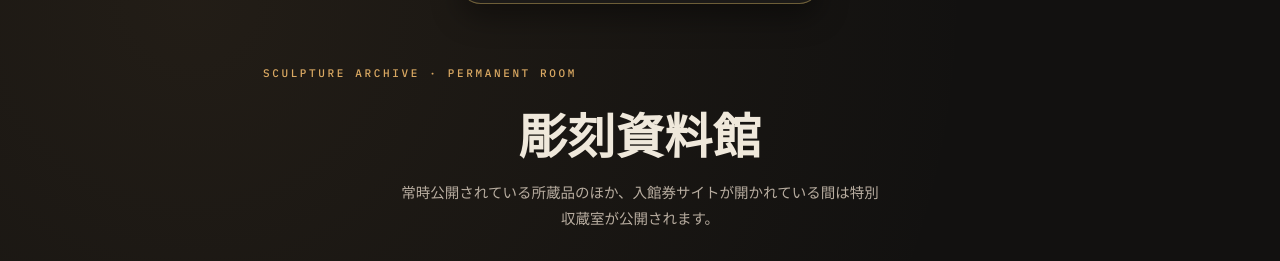
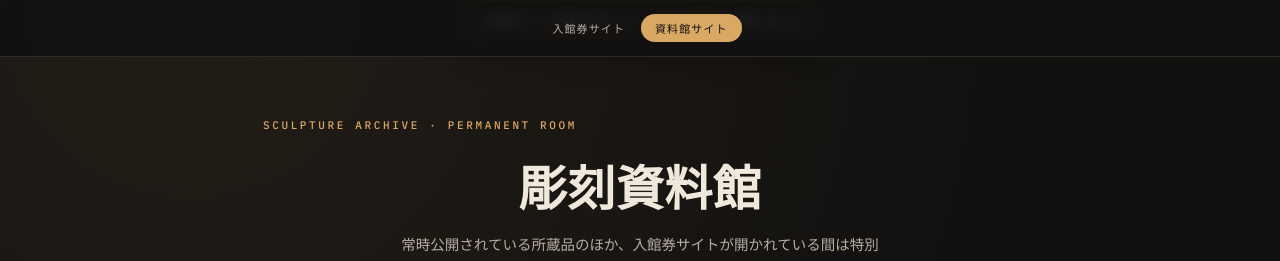
Before and after one commit to a12405016/chokokokoku, a plain HTML site: page gallery.html in a window 1280 px wide. Shown: the top 261 px of the page. Drawn offline with nearby package versions, Linux system fonts and the light colour scheme.

Commit message:
Add files via upload

```diff
--- a/gallery.html
+++ b/gallery.html
@@ -35,6 +35,44 @@
     font-family:'Inter', sans-serif;
     -webkit-font-smoothing:antialiased;
     padding:clamp(28px, 6vw, 64px) 20px 100px;
+    padding-top:calc(clamp(28px, 6vw, 64px) + 52px);
+  }
+
+  /* ---- サイト間ナビ ---- */
+  .site-nav{
+    position:fixed;
+    top:0; left:0; right:0;
+    display:flex;
+    justify-content:center;
+    gap:2px;
+    padding:14px 20px;
+    background:rgba(18,17,16,0.85);
+    backdrop-filter:blur(6px);
+    border-bottom:1px solid var(--line);
+    z-index:20;
+  }
+
+  .site-nav a{
+    font-family:'IBM Plex Mono', monospace;
+    font-size:11px;
+    letter-spacing:0.1em;
+    text-decoration:none;
+    color:var(--marble-dim);
+    padding:6px 14px;
+    border-radius:20px;
+    transition:color 0.2s ease, background 0.2s ease;
+  }
+
+  .site-nav a:hover{ color:var(--marble); }
+
+  .site-nav a[aria-current="page"]{
+    color:var(--stone-950);
+    background:var(--bronze-bright);
+  }
+
+  .site-nav a:focus-visible{
+    outline:2px solid var(--patina);
+    outline-offset:3px;
   }
 
   header{
@@ -229,9 +267,9 @@
   /* ---- 認証トースト(別タブでの検知時のみ表示) ---- */
   #toast{
     position:fixed;
-    top:20px;
+    top:64px;
     left:50%;
-    transform:translate(-50%, -140%);
+    transform:translate(-50%, -160%);
     background:var(--stone-900);
     border:1px solid rgba(230,195,105,0.4);
     color:var(--marble);
@@ -269,6 +307,11 @@
 </style>
 </head>
 <body>
+
+  <nav class="site-nav" aria-label="サイト間ナビゲーション">
+    <a href="index.html">入館券サイト</a>
+    <a href="gallery.html" aria-current="page">資料館サイト</a>
+  </nav>
 
   <div id="toast" role="status" aria-live="polite">入館券サイトが開かれました — <span>特別収蔵室</span>を公開しました</div>
 
```
Also changed, not shown: index.html (+44 -1 lines).
